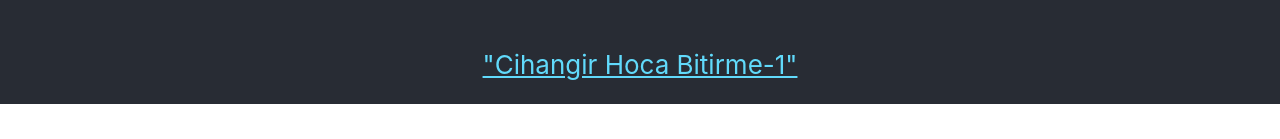
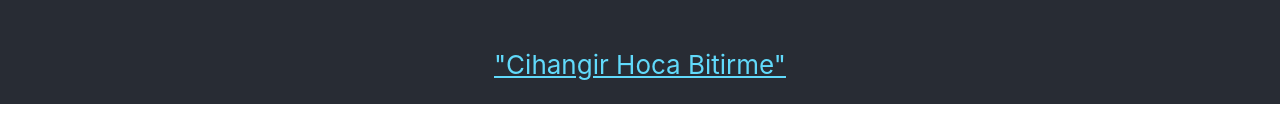
Before and after one commit to gurdalc19/bitirme, a React (Create React App) app: page / in a window 1280 px wide. Shown: the part 296-435 px from the top of the page. Built offline with nearby package versions, Linux system fonts and the light colour scheme.

Commit message:
Update App.js

```diff
--- a/src/App.js
+++ b/src/App.js
@@ -13,7 +13,7 @@ function App() {
           target="_blank"
           rel="noopener noreferrer"
         >
-          "Cihangir Hoca Bitirme-1"
+          "Cihangir Hoca Bitirme"
         </a>
       </header>
     </div>
```
